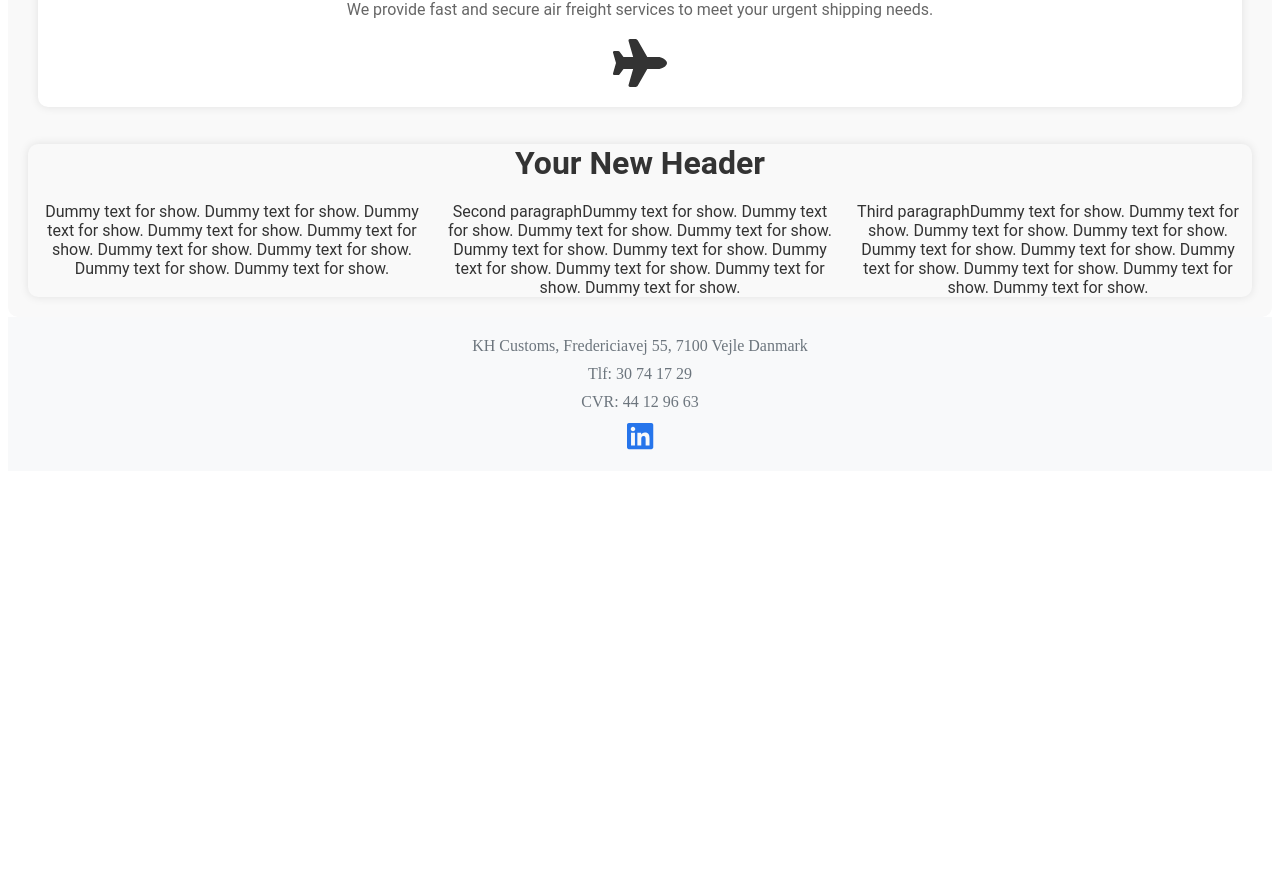
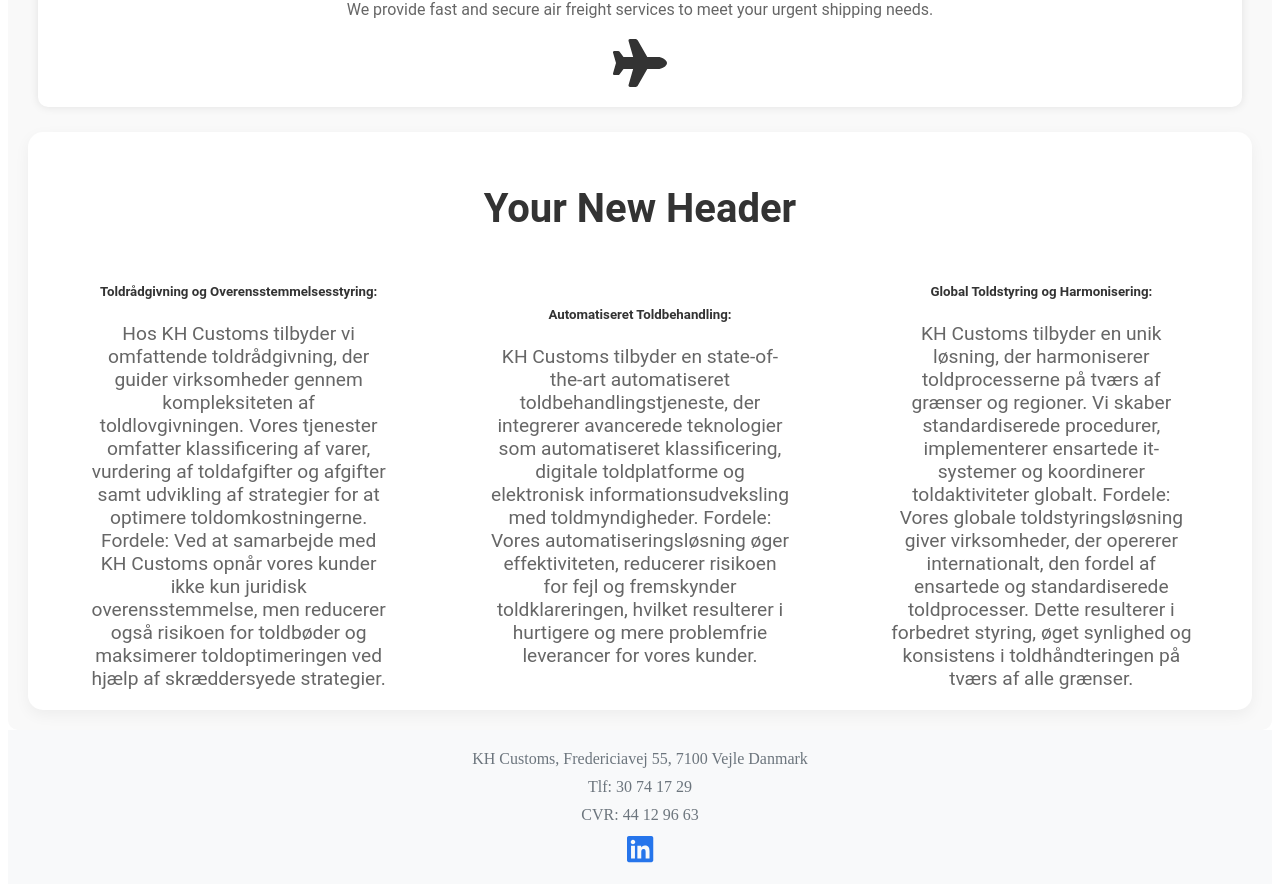
Before and after one commit to Jesperejohannsen/khCustoms, a React (Vite) app: page /services in a window 1280 px wide. Shown: the part 1110-2002 px from the top of the page. Before the commit the page ends 1589 px from the top, so only its background shows below. Built offline with nearby package versions, Linux system fonts and the light colour scheme.

Commit message:
changing section-div

```diff
--- a/src/components/solutionSite/SolutionsSite.tsx
+++ b/src/components/solutionSite/SolutionsSite.tsx
@@ -63,13 +63,50 @@
         </div>
       </div>
       <div className="new-section">
-      <h2 className="new-section-header">Your New Header</h2>
-      <div className="new-section-content">
-        <p>Dummy text for show. Dummy text for show. Dummy text for show. Dummy text for show. Dummy text for show. Dummy text for show. Dummy text for show. Dummy text for show. Dummy text for show. </p>
-        <p>Second paragraphDummy text for show. Dummy text for show. Dummy text for show. Dummy text for show. Dummy text for show. Dummy text for show. Dummy text for show. Dummy text for show. Dummy text for show. Dummy text for show. </p>
-        <p>Third paragraphDummy text for show. Dummy text for show. Dummy text for show. Dummy text for show. Dummy text for show. Dummy text for show. Dummy text for show. Dummy text for show. Dummy text for show. Dummy text for show. </p>
+        <h2 className="new-section-header">Your New Header</h2>
+        <div className="new-section-content">
+          <div className="new-section-div">
+            <h5>Toldrådgivning og Overensstemmelsesstyring:</h5>
+            <p>
+              Hos KH Customs tilbyder vi omfattende toldrådgivning, der guider
+              virksomheder gennem kompleksiteten af toldlovgivningen. Vores
+              tjenester omfatter klassificering af varer, vurdering af
+              toldafgifter og afgifter samt udvikling af strategier for at
+              optimere toldomkostningerne. Fordele: Ved at samarbejde med KH
+              Customs opnår vores kunder ikke kun juridisk overensstemmelse, men
+              reducerer også risikoen for toldbøder og maksimerer
+              toldoptimeringen ved hjælp af skræddersyede strategier.
+            </p>
+          </div>
+          <div className="new-section-div">
+            <h5>Automatiseret Toldbehandling:</h5>
+            <p>
+              KH Customs tilbyder en state-of-the-art automatiseret
+              toldbehandlingstjeneste, der integrerer avancerede teknologier som
+              automatiseret klassificering, digitale toldplatforme og
+              elektronisk informationsudveksling med toldmyndigheder. Fordele:
+              Vores automatiseringsløsning øger effektiviteten, reducerer
+              risikoen for fejl og fremskynder toldklareringen, hvilket
+              resulterer i hurtigere og mere problemfrie leverancer for vores
+              kunder.
+            </p>
+          </div>
+          <div className="new-section-div">
+            <h5>Global Toldstyring og Harmonisering:</h5>
+            <p>
+              KH Customs tilbyder en unik løsning, der harmoniserer
+              toldprocesserne på tværs af grænser og regioner. Vi skaber
+              standardiserede procedurer, implementerer ensartede it-systemer og
+              koordinerer toldaktiviteter globalt. Fordele: Vores globale
+              toldstyringsløsning giver virksomheder, der opererer
+              internationalt, den fordel af ensartede og standardiserede
+              toldprocesser. Dette resulterer i forbedret styring, øget
+              synlighed og konsistens i toldhåndteringen på tværs af alle
+              grænser.
+            </p>
+          </div>
+        </div>
       </div>
-    </div>
     </div>
   );
 };
--- a/src/components/solutionSite/solutionsSite.css
+++ b/src/components/solutionSite/solutionsSite.css
@@ -158,28 +158,46 @@
   }
 }
 
-
 .new-section {
   text-align: center;
-  margin-top: 20px;
-  background-color: #f9f9f9;
-  border-radius: 10px;
-  box-shadow: 0px 0px 10px rgba(0, 0, 0, 0.1);
+  margin-top: 15px;
+  padding: 20px;
+  background-color: #ffffff;
+  border-radius: 15px;
+  box-shadow: 0px 5px 15px rgba(0, 0, 0, 0.05);
+  transition: all 0.3s ease;
+}
+
+.new-section:hover {
+  box-shadow: 0px 10px 20px rgba(0, 0, 0, 0.1);
+  transform: translateY(-5px);
 }
 
 .new-section-header {
-  font-size: 2em;
-  margin-bottom: 20px;
+  font-size: 2.5em;
+  margin-bottom: 30px;
+  font-family: "Roboto", sans-serif;
+  color: #333;
 }
 
 .new-section-content {
   display: flex;
   justify-content: space-around;
+  align-items: center;
+  gap: 20px;
 }
 
 .new-section-content p {
   flex: 1;
-  margin: 0 10px;
+  margin: 0 20px;
+  text-align: center;
+  font-size: 1.2em;
+  color: #666;
+}
+
+.new-section-div {
+  flex: 1;
+  margin: 0 20px;
   text-align: center;
 }
 
@@ -197,4 +215,17 @@
   .solutionImage img {
     width: 100%;
   }
+
+  .new-section {
+    padding: 10px;
+  }
+
+  .new-section-content {
+    flex-direction: column;
+    gap: 10px;
+  }
+
+  .new-section-content p {
+    font-size: 1em;
+  }
 }
```
